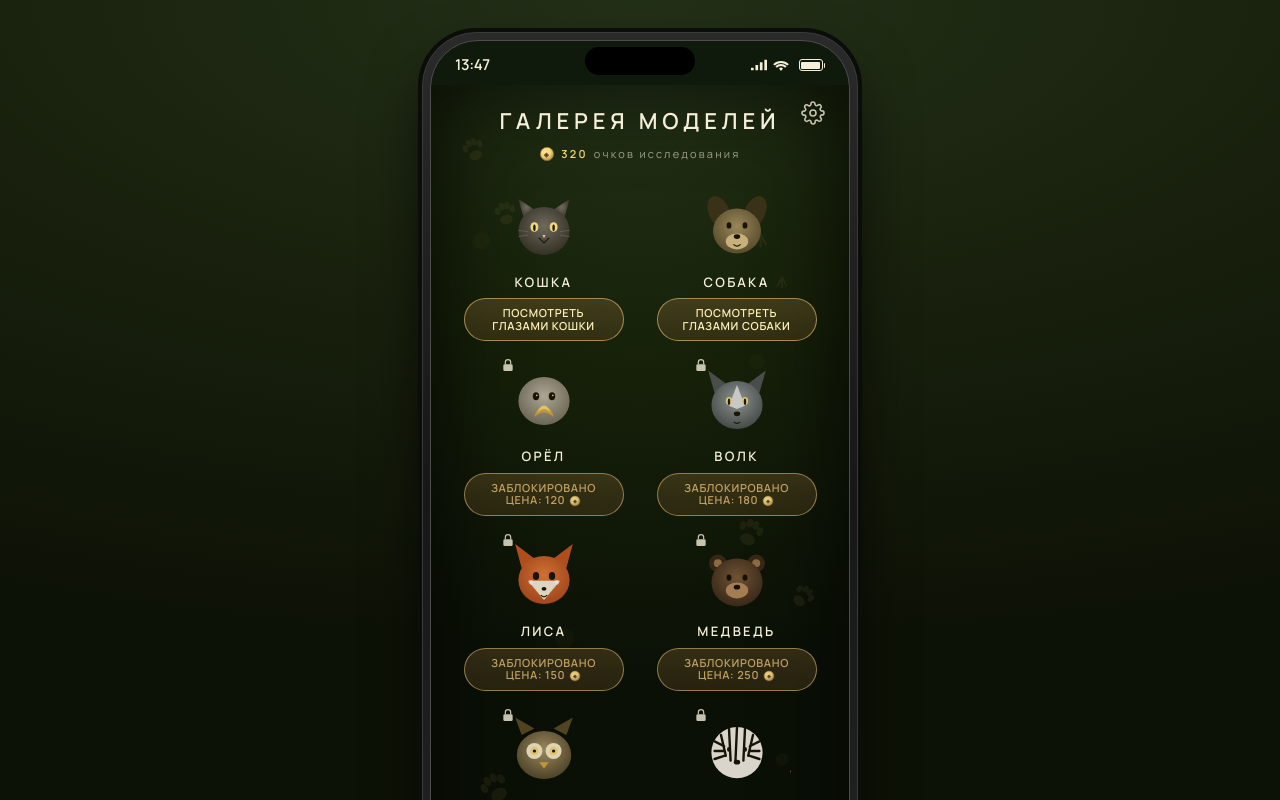
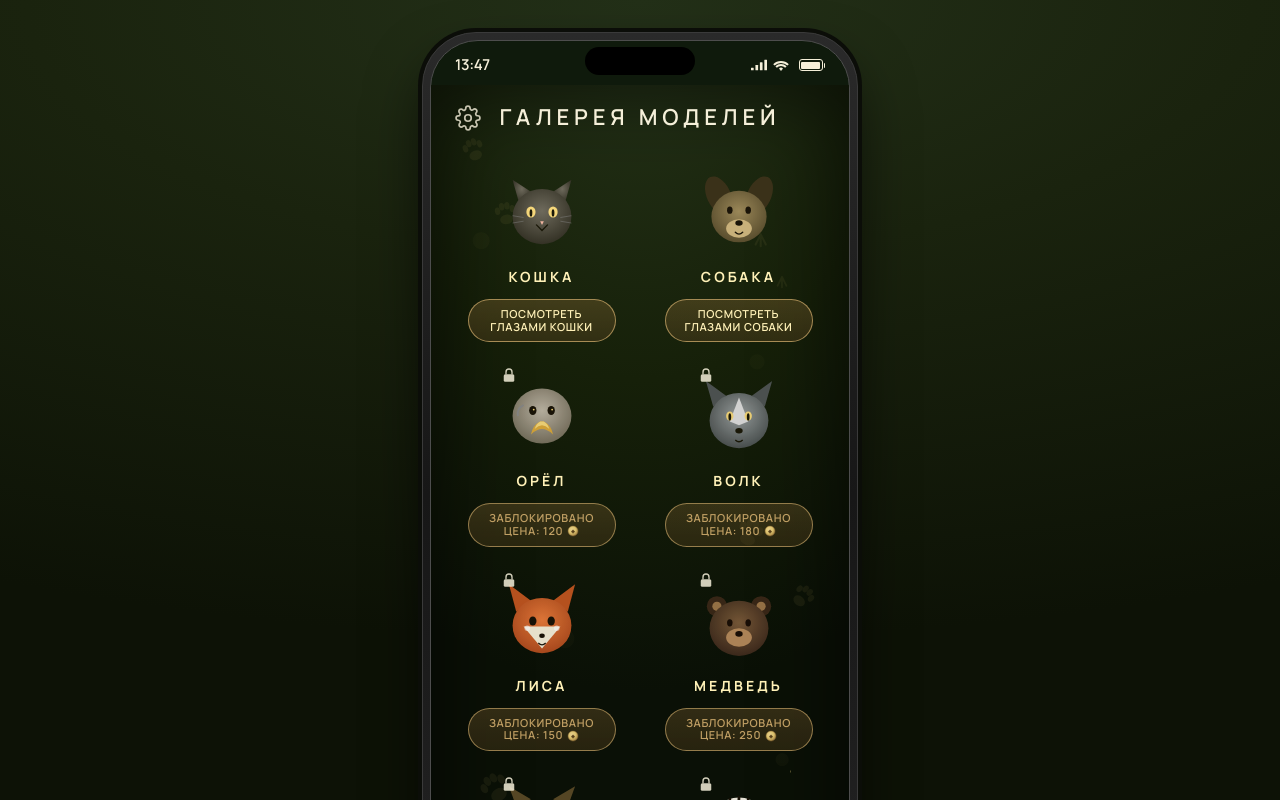
Before and after one commit to L1ttleWizard/animal-vision-ar, a Next.js app: page /gallery in a window 1280 px wide. Shown: the top 800 px of the page. Built offline with nearby package versions, Linux system fonts and the light colour scheme.

Commit message:
feat(gallery): match reference layout (gear left, gold labels, no xp pill)

```diff
--- a/src/app/(main)/gallery/page.tsx
+++ b/src/app/(main)/gallery/page.tsx
@@ -29,45 +29,44 @@ export default function GalleryPage() {
   };
 
   return (
-    <ScreenContainer>
-      <div className="relative">
+    <ScreenContainer className="pt-2">
+      <div className="relative mt-1">
         <button
-          className="absolute -top-1 right-0 text-cream/80 hover:text-gold-200"
+          className="absolute left-0 top-1 text-cream/80 hover:text-gold-200"
           aria-label="Настройки"
           onClick={() => router.push("/profile/settings")}
         >
-          <SettingsGearIcon className="h-6 w-6" />
+          <SettingsGearIcon className="h-[26px] w-[26px]" />
         </button>
-        <h1 className="text-center text-[22px] font-semibold tracking-[0.22em] text-cream mt-2 mb-2">
+        <h1 className="text-center text-[22px] font-semibold tracking-[0.22em] text-cream">
           ГАЛЕРЕЯ МОДЕЛЕЙ
         </h1>
-        <div className="flex items-center justify-center gap-1.5 text-[11px] tracking-[0.2em] text-gold-200">
-          <CoinIcon className="h-4 w-4" />
-          <span className="font-semibold">{coins}</span>
-          <span className="text-cream/60">очков исследования</span>
-        </div>
       </div>
 
-      <ul className="mt-6 grid grid-cols-2 gap-x-4 gap-y-5">
+      <ul className="mt-8 grid grid-cols-2 gap-x-6 gap-y-7">
         {ANIMALS.map((a) => {
           const isUnlocked = unlocked.includes(a.id);
           const canAfford = coins >= a.price;
           return (
             <li key={a.id} className="flex flex-col items-center text-center">
-              <div className="relative flex h-20 w-20 items-center justify-center">
+              <div className="relative flex h-[92px] w-[92px] items-center justify-center">
                 {!isUnlocked && (
-                  <PadlockIcon className="absolute -top-1 -left-1 z-10 h-4 w-4 text-cream/80" />
+                  <PadlockIcon className="absolute -top-1 left-1 z-10 h-[18px] w-[18px] text-cream/85" />
                 )}
-                <AnimalHead animal={a.id} size={86} className={isUnlocked ? "" : "opacity-90"} />
+                <AnimalHead
+                  animal={a.id}
+                  size={92}
+                  className={isUnlocked ? "" : "opacity-95"}
+                />
               </div>
-              <p className="mt-1.5 text-[13px] font-semibold tracking-[0.18em] text-cream">
+              <p className="mt-2 text-[14px] font-bold tracking-[0.22em] text-gold-100">
                 {a.name}
               </p>
               <button
                 onClick={() => handleClick(a)}
                 disabled={!isUnlocked && !canAfford}
                 data-locked={!isUnlocked}
-                className="pill-gold mt-1.5 w-full max-w-[160px] disabled:opacity-40 disabled:cursor-not-allowed"
+                className="pill-gold mt-3 w-[148px] max-w-full px-3 py-[7px] text-[10.5px] tracking-[0.06em] disabled:opacity-50 disabled:cursor-not-allowed"
               >
                 {isUnlocked ? (
                   <>
@@ -81,7 +80,7 @@ export default function GalleryPage() {
                     <br />
                     <span className="inline-flex items-center gap-1">
                       ЦЕНА: {a.price}
-                      <CoinIcon className="h-3 w-3 inline" />
+                      <CoinIcon className="h-[12px] w-[12px] inline" />
                     </span>
                   </>
                 )}
@@ -90,10 +89,6 @@ export default function GalleryPage() {
           );
         })}
       </ul>
-
-      <p className="mt-6 text-center text-[10px] tracking-[0.2em] text-cream/40">
-        ОТКРЫВАЙТЕ НОВЫХ ЖИВОТНЫХ ЗА ОЧКИ ИССЛЕДОВАНИЙ
-      </p>
     </ScreenContainer>
   );
 }
```
